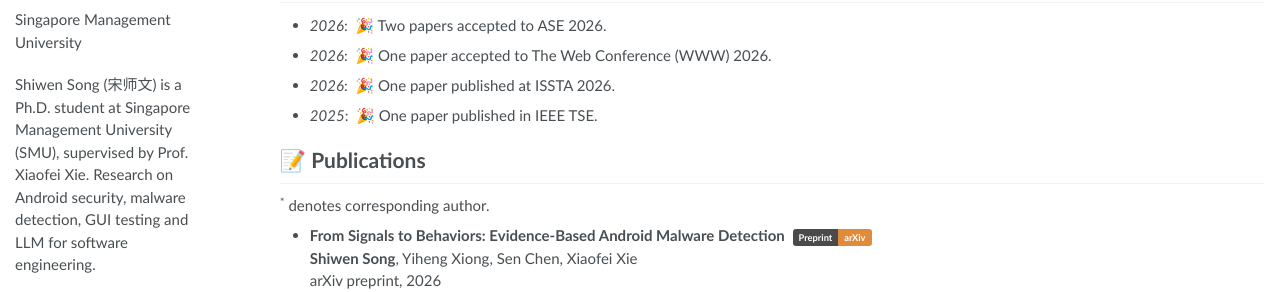
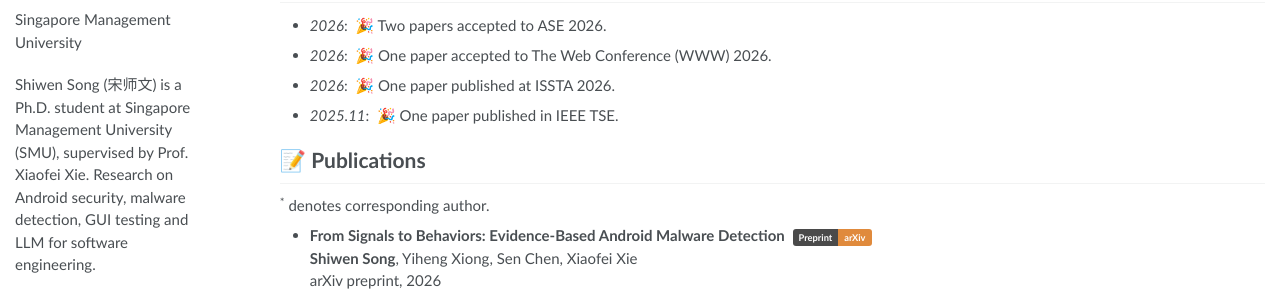
Before and after one commit to shiwen-song/shiwen-song.github.io, a Jekyll site: the page built from _pages/about.md, in a window 1280 px wide and 900 px high. Shown: the part 357-649 px from the top of the window. Built offline with Jekyll 4.4.1, drawn with Linux system fonts in a browser that asks for light colours.

Commit message:
Add month to TSE news
Co-Authored-By: Claude Sonnet 5.5 <noreply@anthropic.com>

```diff
--- a/_pages/about.md
+++ b/_pages/about.md
@@ -31,7 +31,7 @@ Her research interests include mobile app security and testing, with a focus on
 - *2026*: &nbsp;🎉 Two papers accepted to ASE 2026.
 - *2026*: &nbsp;🎉 One paper accepted to The Web Conference (WWW) 2026.
 - *2026*: &nbsp;🎉 One paper published at ISSTA 2026.
-- *2025*: &nbsp;🎉 One paper published in IEEE TSE.
+- *2025.11*: &nbsp;🎉 One paper published in IEEE TSE.
 
 # 📝 Publications
 <sup>&#42;</sup> denotes corresponding author.
```
